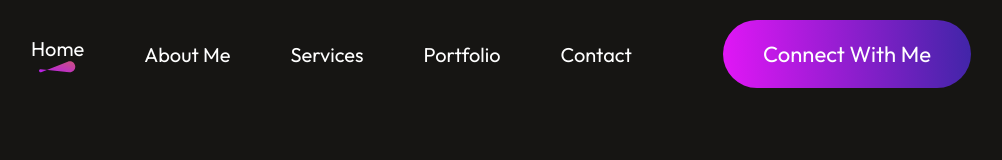
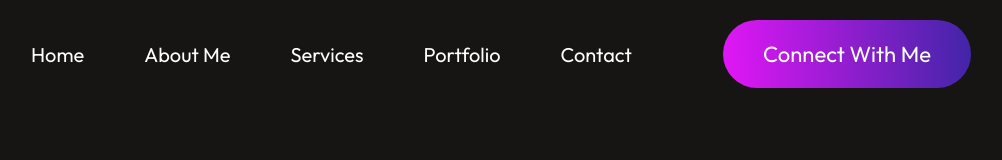
Before and after one commit to MarikaGanczarczyk/my-portfolio, a React (Vite) app in the folder portfolio-react/: page / in a window 1280 px wide. Shown: the top 160 px of the page, without its empty margins (139-1141 px from the left). Built offline with nearby package versions, Linux system fonts and the light colour scheme.

Commit message:
Added Readme

```diff
--- a/portfolio-react/src/App.jsx
+++ b/portfolio-react/src/App.jsx
@@ -1,4 +1,4 @@
-import React from "react";
+
 import { Routes, Route, useLocation } from "react-router-dom";
 import Navbar from "./Components/Navbar/Navbar";
 import Hero from "./Components/Hero/Hero";
@@ -8,14 +8,22 @@ import MyWork from "./Components/MyWork/MyWork";
 import Contact from "./Components/Contact/Contact";
 import Footer from "./Components/Footer/Footer";
 import ProjectCard from "./Components/ProjectCard/ProjectCard";
+import { useState } from "react";
+
+
+
+
+
 const App = () => {
   const location = useLocation()
+  const showNavbar = location.pathname === "/";
 
 
-  const showNavbar = location.pathname === "/"
+
+
   return (
-    <div>
-      {showNavbar && <Navbar />}
+      <div className="app">
+      {showNavbar && <Navbar  />}
 
       <Routes>
         <Route
--- a/portfolio-react/src/Components/Navbar/Navbar.jsx
+++ b/portfolio-react/src/Components/Navbar/Navbar.jsx
@@ -8,7 +8,7 @@ import menu_close from '../../assets/menu_close.svg'
 
 
 const Navbar = () => {
-  const [menu, setMenu] = useState("home")
+  const [menu, setMenu] = useState("")
 
   const [isMenuOpen, setIsMenuOpen] = useState(false)
 
@@ -23,6 +23,7 @@ const Navbar = () => {
 
   return (
     <div className='navbar'>
+
       <img src={menu_open}  onClick={()=> setIsMenuOpen(true)} alt="" className='nav-mob-open'/>
       <ul  className="nav-menu" style={{
           right: isMenuOpen ? '0' : '-350px',
@@ -36,7 +37,9 @@ const Navbar = () => {
         <li><AnchorLink className='anchor-link' offset={50} href='#contact'><p onClick={()=>handleLinkClick("contact")}>Contact</p>{menu==="contact"?<img src={underline}/>:<></>}</AnchorLink></li>
       </ul>
       <div className="nav-connect"><AnchorLink className='anchor-link' offset={50} href='#contact'>Connect With Me</AnchorLink></div>
+
     </div>
+
   )
 }
 
```
Also changed, not shown: portfolio-react/src/Components/Navbar/Navbar.css (line endings or trailing spaces), 1 other file (tests, documents, lock files or other folders).
